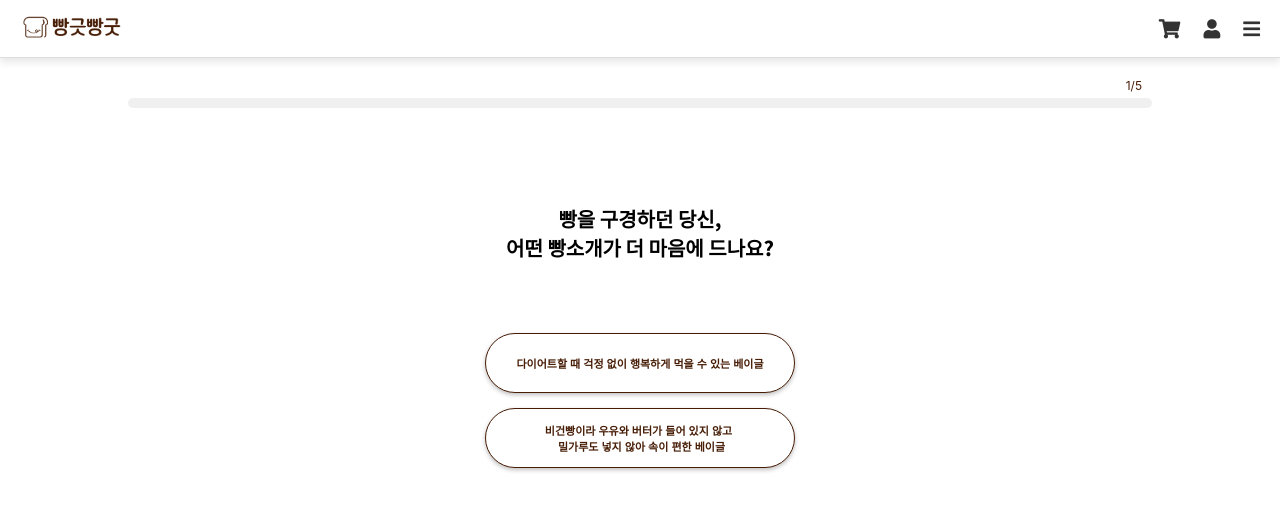
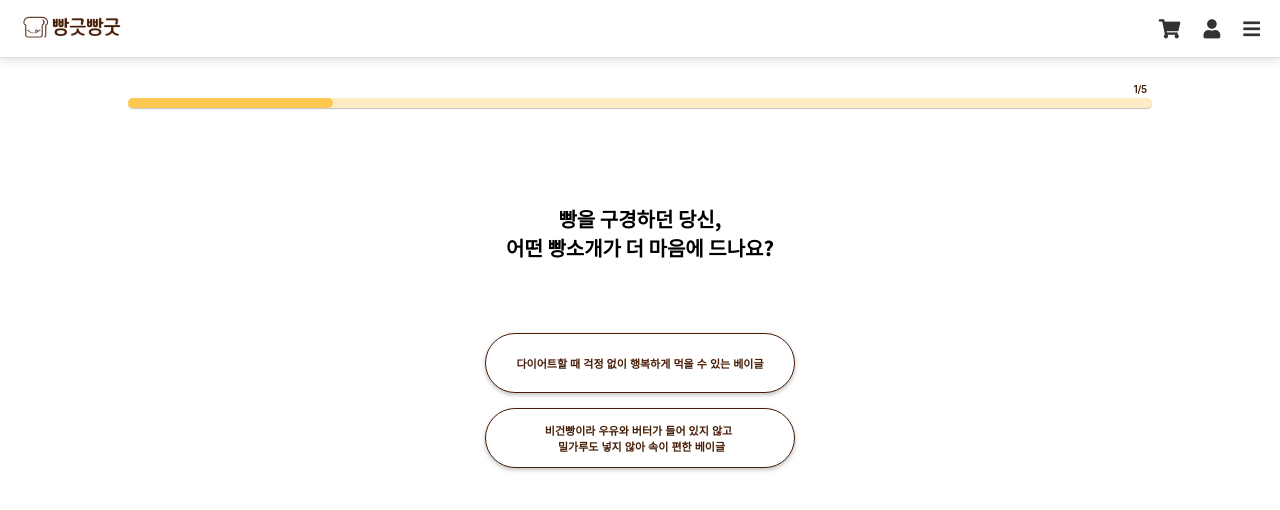
Before and after one commit to Likelion-at-SMWU-12th/DreamPatissier-Client, a React (Create React App) app in the folder dream/: page /test/questions/1 in a window 1280 px wide. Shown: the top 510 px of the page. Built offline with nearby package versions, Linux system fonts and the light colour scheme.

Commit message:
[Style] 유형페이지 스타일 완성

```diff
--- a/dream/src/components/ProgressBar.js
+++ b/dream/src/components/ProgressBar.jsx
@@ -6,7 +6,7 @@ const ProgressBar = ({ current, total }) => (
     <BarBox>
       <Bar
         style={{
-          width: `${(current / total) * 100}%`,
+          width: `${((current + 1) / total) * 100}%`,
         }}
       ></Bar>
       <Numb>{`${current + 1}/${total}`}</Numb>
@@ -26,18 +26,21 @@ const ProWrap = styled.div`
 
 const Numb = styled.span`
   position: absolute;
-  right: 10px;
-  top: -20px;
-  font-size: 12px;
+  right: 5px;
+  top: -15px;
+  font-size: 10px;
   color: var(--brown);
+  font-weight: 600;
+  letter-spacing: -0.2px;
 `;
 
 const BarBox = styled.div`
   width: 80%;
   position: relative;
-  background-color: #f0f0f0;
+  background-color: #ffecc4;
   border-radius: 5px;
   height: 10px;
+  box-shadow: 0px 1px 1px 0px rgba(0, 0, 0, 0.25);
 `;
 
 const Bar = styled.div`
--- a/dream/src/pages/userpage/TestBread.js
+++ b/dream/src/pages/userpage/TestBread.js
@@ -6,9 +6,9 @@ import {
   useNavigate,
   Navigate,
 } from "react-router-dom";
-import Question from "../../components/Question";
-import Result from "../../components/Result";
-import ProgressBar from "../../components/ProgressBar";
+import Question from "../../components/Question.jsx";
+import Result from "../../components/Result.jsx";
+import ProgressBar from "../../components/ProgressBar.jsx";
 
 const TestBread = () => {
   const [scores, setScores] = useState({ F: 0, T: 0, P: 0, J: 0 });
```
Also changed, not shown: dream/src/components/Question.jsx (renamed from dream/src/components/Question.js), dream/src/components/Result.jsx (renamed from dream/src/components/Result.js).
